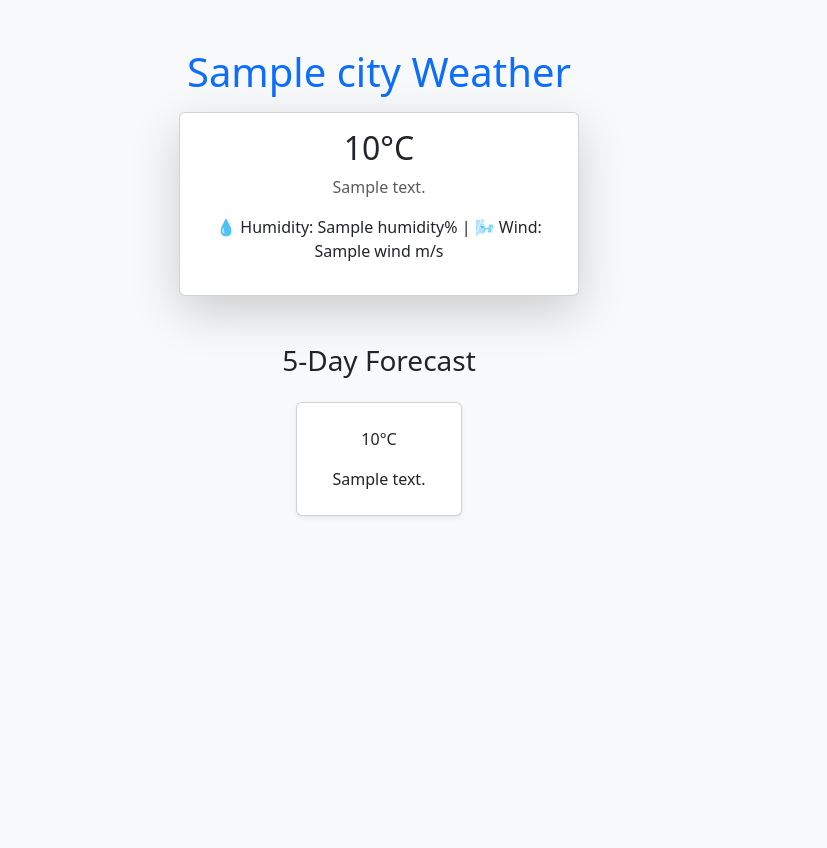
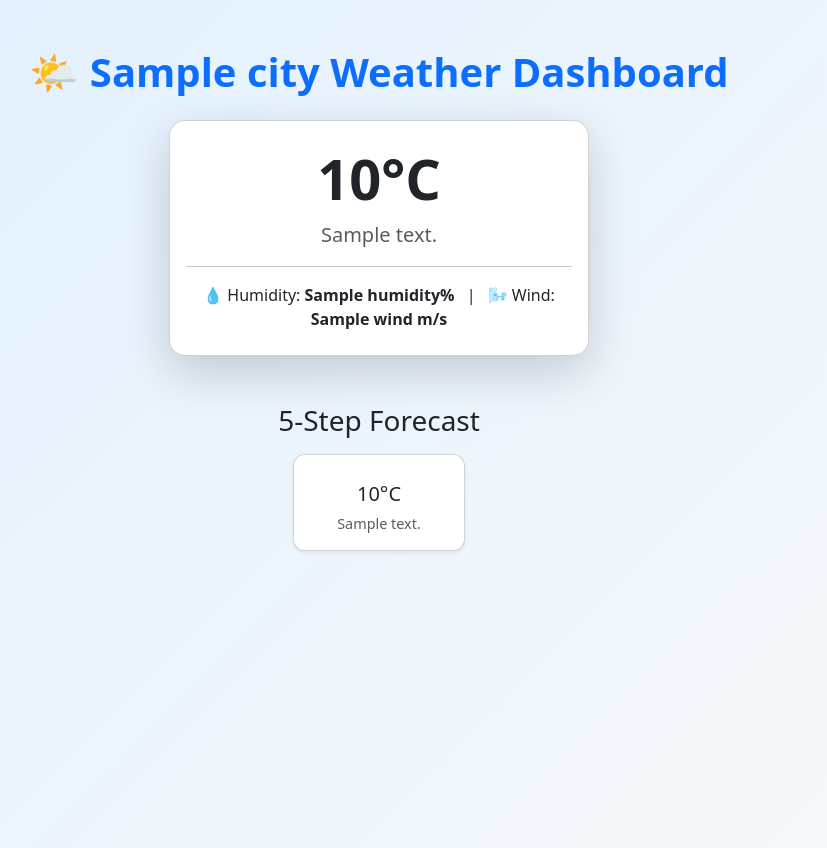
Before and after one commit to DEEPIKA2898/gothenburg_weather, a FastAPI app: template app/templates/index.html in a window 1280 px wide. Shown: the whole page, without its empty margins (261-1088 px from the left). Before the commit the page ends 517 px from the top, so only its background shows below. Run offline with FastAPI, Linux system fonts and the light colour scheme; the template is opened without the code that fills it: most values are stand-ins (such as "Sample title", 1, 10 or a date in 2020).

Commit message:
Enhance error handling in weather API requests and improve UI styling in templates

```diff
--- a/app/main.py
+++ b/app/main.py
@@ -20,11 +20,18 @@
     weather_url = f"{BASE_URL}/weather?q={CITY}&appid={API_KEY}&units={UNITS}"
     forecast_url = f"{BASE_URL}/forecast?q={CITY}&appid={API_KEY}&units={UNITS}"
 
-    weather = requests.get(weather_url).json()
-    forecast = requests.get(forecast_url).json()
+    try:
+        weather = requests.get(weather_url, timeout=10).json()
+        forecast = requests.get(forecast_url, timeout=10).json()
+    except Exception:
+        return templates.TemplateResponse(request, "index.html", {
+            "error": "Could not reach weather service. Please try again later."
+        })
 
     if "main" not in weather:
-        return templates.TemplateResponse("index.html", {"request": request, "error": "Weather data unavailable"})
+        return templates.TemplateResponse(request, "index.html", {
+            "error": "Weather data unavailable. Check your API key."
+        })
 
     forecasts = [
         {
@@ -35,8 +42,7 @@
         for item in forecast["list"][:5]
     ]
 
-    return templates.TemplateResponse("index.html", {
-        "request": request,
+    return templates.TemplateResponse(request, "index.html", {
         "city": CITY,
         "temp": weather["main"]["temp"],
         "desc": weather["weather"][0]["description"].capitalize(),
--- a/app/templates/index.html
+++ b/app/templates/index.html
@@ -4,36 +4,53 @@
     <meta charset="UTF-8">
     <meta name="viewport" content="width=device-width, initial-scale=1.0">
     <title>Gothenburg Weather Dashboard</title>
-    <link href="https://cdn.jsdelivr.net/npm/bootstrap@5.3.0/dist/css/bootstrap.min.css" rel="stylesheet">
+    <link href="https://cdn.jsdelivr.net/npm/bootstrap@5.3.3/dist/css/bootstrap.min.css" rel="stylesheet">
+    <style>
+        body { background: linear-gradient(135deg, #e0f0ff, #f8f9fa); min-height: 100vh; }
+        .weather-card { border-radius: 1rem; }
+        .forecast-card { border-radius: 0.75rem; font-size: 0.9rem; }
+    </style>
 </head>
-<body class="bg-light">
-<div class="container text-center mt-5">
-    <h1 class="mb-3 text-primary">{{ city }} Weather</h1>
+<body>
+<div class="container text-center mt-5 pb-5">
+    <h1 class="mb-4 text-primary fw-bold">
+        🌤 {{ city }} Weather Dashboard
+    </h1>
 
     {% if error %}
-        <div class="alert alert-danger">{{ error }}</div>
+        <div class="alert alert-danger mx-auto" style="max-width: 500px;">
+            ⚠️ {{ error }}
+        </div>
     {% else %}
-        <div class="card mx-auto shadow-lg" style="max-width: 400px;">
-            <div class="card-body">
-                <h2 class="card-title">{{ temp }}°C</h2>
-                <p class="card-text text-muted">{{ desc }}</p>
-                <p>💧 Humidity: {{ humidity }}% | 🌬 Wind: {{ wind }} m/s</p>
+        <div class="card weather-card mx-auto shadow-lg mb-5" style="max-width: 420px;">
+            <div class="card-body py-4">
+                <h2 class="card-title display-4 fw-bold text-dark">{{ temp }}°C</h2>
+                <p class="card-text fs-5 text-muted">{{ desc }}</p>
+                <hr>
+                <p class="mb-0">
+                    <span>💧 Humidity: <strong>{{ humidity }}%</strong></span>
+                    <span class="mx-2">|</span>
+                    <span>🌬️ Wind: <strong>{{ wind }} m/s</strong></span>
+                </p>
             </div>
         </div>
 
-        <h3 class="mt-5">5-Day Forecast</h3>
-        <div class="row justify-content-center">
+        <h3 class="mb-3">5-Step Forecast</h3>
+        <div class="row justify-content-center g-3">
             {% for f in forecasts %}
-                <div class="col-md-2 col-sm-4 mt-3">
-                    <div class="card p-2 shadow-sm">
-                        <p class="fw-bold">{{ f.datetime.split(' ')[0] }}</p>
-                        <p>{{ f.temp }}°C</p>
-                        <p>{{ f.desc }}</p>
+                <div class="col-6 col-sm-4 col-md-2">
+                    <div class="card forecast-card p-3 shadow-sm h-100">
+                        <p class="fw-bold mb-1">{{ f.datetime.split(' ')[0] }}</p>
+                        <p class="mb-1 text-muted" style="font-size:0.78rem;">{{ f.datetime.split(' ')[1][:5] }}</p>
+                        <p class="mb-1 fs-5">{{ f.temp }}°C</p>
+                        <p class="mb-0 text-muted">{{ f.desc }}</p>
                     </div>
                 </div>
             {% endfor %}
         </div>
     {% endif %}
 </div>
+
+<script src="https://cdn.jsdelivr.net/npm/bootstrap@5.3.3/dist/js/bootstrap.bundle.min.js"></script>
 </body>
 </html>
--- a/k8s/deployment.yaml
+++ b/k8s/deployment.yaml
@@ -14,7 +14,7 @@
     spec:
       containers:
         - name: gothenburg-weather
-          image: deepikaelangovan2811/gothenburg-weather:latest  # manually update this when you want latest
+          image: deepikaelangovan2811/gothenburg-weather:latest
           imagePullPolicy: Always
           ports:
             - containerPort: 8080
--- a/requirements.txt
+++ b/requirements.txt
@@ -5,3 +5,4 @@
 httpx
 prometheus-client
 jinja2
+python-dotenv
```
Also changed, not shown: k8s/servicemonitor.yaml (deleted, +0 -14 lines), .github/workflows/ci-cd.yml.
